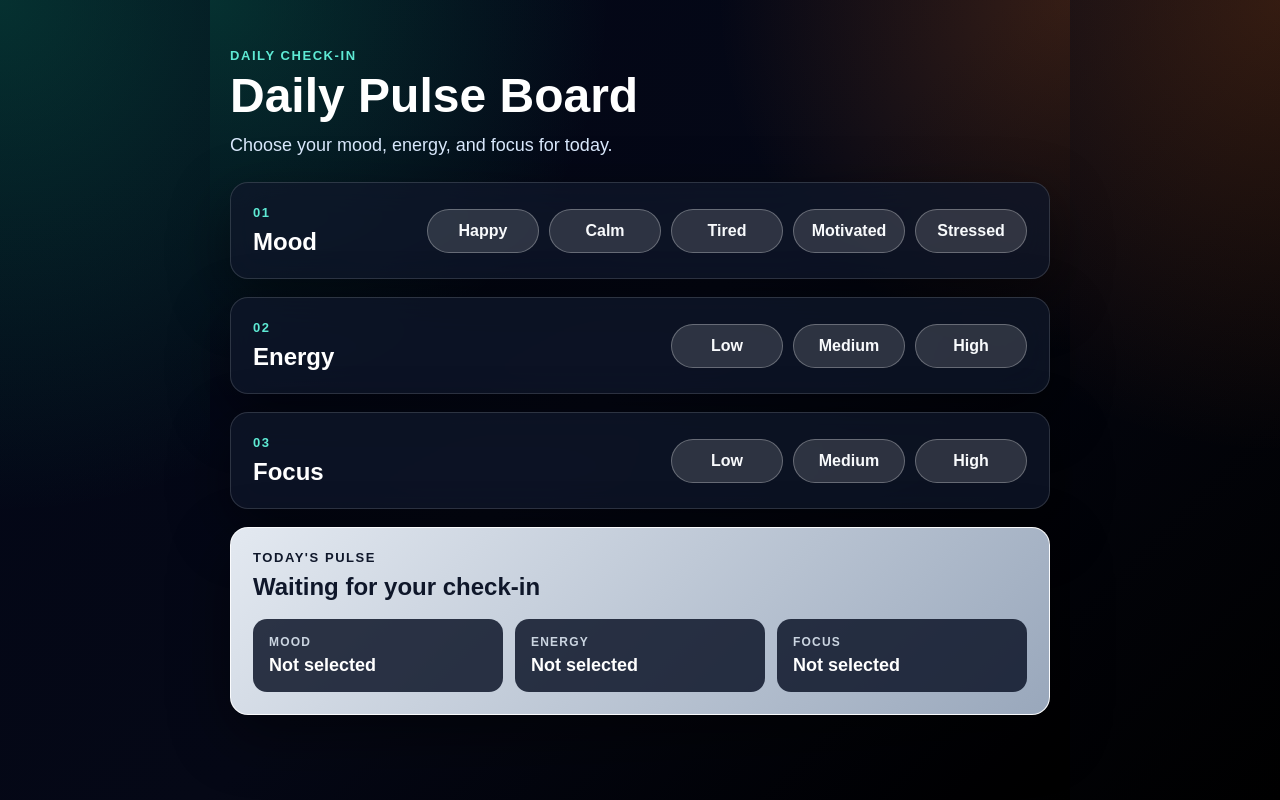
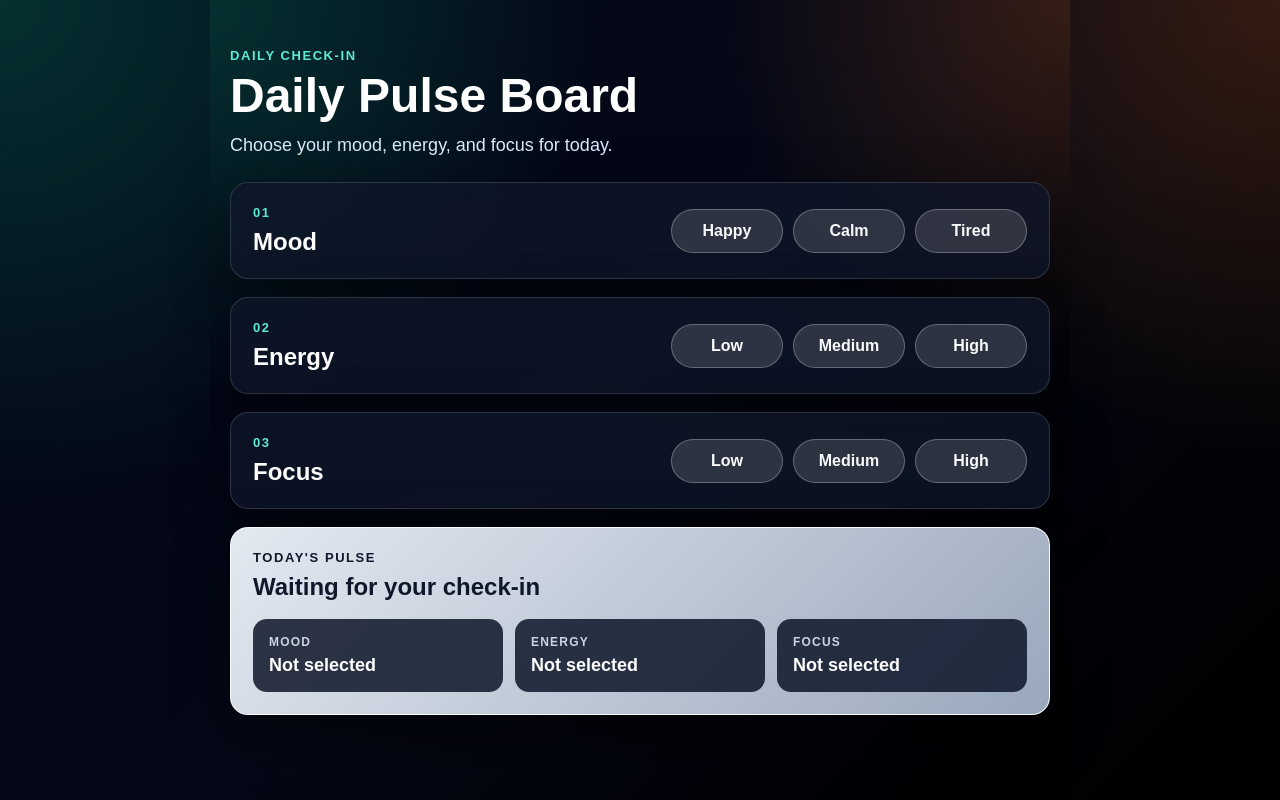
Before and after one commit to Nandhagopal-12/AI-Product_Builder, a React (Vite) app in the folder Day1-Daily-pulse-board/: page / in a window 1280 px wide. Built offline with nearby package versions, Linux system fonts and the light colour scheme.

Commit message:
Remove mood options 'Motivated' and 'Stressed'
Removed 'Motivated' and 'Stressed' options from mood selection.

```diff
--- a/Day1-Daily-pulse-board/src/App.jsx
+++ b/Day1-Daily-pulse-board/src/App.jsx
@@ -5,8 +5,6 @@ const moodOptions = [
   { label: 'Happy', className: 'happy' },
   { label: 'Calm', className: 'calm' },
   { label: 'Tired', className: 'tired' },
-  { label: 'Motivated', className: 'motivated' }, // New option
-  { label: 'Stressed', className: 'stressed' },   // New option
 ]
 
 const energyOptions = [
```
